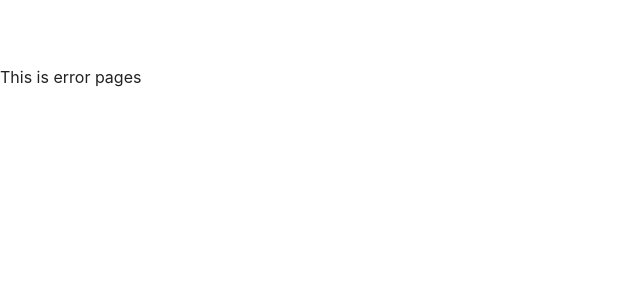
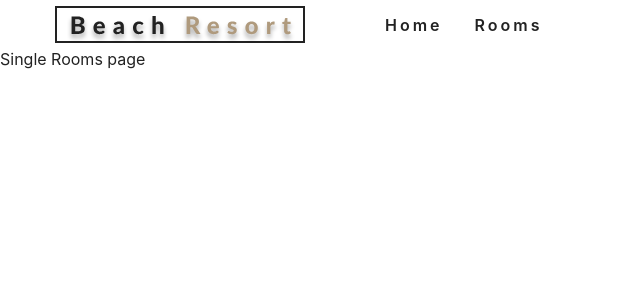
Before and after one commit to raju-ahammad/react-hotel-information-, a React (Create React App) app: page /rooms/1 in a window 1280 px wide. Shown: the top 300 px of the page, without its empty margins (0-640 px from the left). Built offline with nearby package versions, Linux system fonts and the light colour scheme.

Commit message:
create navbar

```diff
--- a/src/App.css
+++ b/src/App.css
@@ -6,7 +6,7 @@
 :root {
   --primaryColor: #af9a7d;
   --mainWhite: #fff;
-  --offWhite: #f7f7f7;
+  --offWhite: #f7f7f7c0;
   --mainBlack: #222;
   --mainGrey: #ececec;
   --darkGrey: #cfcfcf;
@@ -17,7 +17,7 @@
 }
 /* globals */
 body {
-  padding-top: 66px;
+  padding-top: 6px;
   color: var(--mainBlack);
   background: var(--mainWhite);
   font-family: Verdana, Geneva, Tahoma, sans-serif;
--- a/src/App.js
+++ b/src/App.js
@@ -5,14 +5,16 @@
 import Home from './Components/Layout/Home';
 import Rooms from './Components/Layout/Rooms';
 import SingleRoom from './Components/Layout/SingleRoom';
+import Navbar from './Components/Navbar/Navbar';
 
 function App() {
   return (
     <>
+    <Navbar/>
       <Switch>
         <Route exact path="/" component={Home} />
         <Route exact path="/rooms" component={Rooms} />
-        <Route exact path="/single:room" component={SingleRoom} />
+        <Route exact path="/rooms/:slug" component={SingleRoom} />
         <Route component={ Error } />
       </Switch>
     </>
--- /dev/null
+++ b/src/Components/Navbar/Navbar.jsx
@@ -0,0 +1,43 @@
+import React, { Component } from 'react'
+import { FaAlignRight } from "react-icons/fa"
+import { Link } from 'react-router-dom'
+import logo from "../../images/logo.svg"
+
+class Navbar extends Component {
+
+    state = {
+        isOpen: false
+    }
+
+    handleToggle = () => {
+        this.setState({
+            isOpen: !this.state.isOpen
+        })
+    }
+    render() {
+        return (
+            <nav className="navabr">
+                <div className="nav-center">
+                    <div className="nav-header">
+                        <Link to="/">
+                        <img src={ logo } alt=""/>
+                        </Link>
+                        <button type="button" onClick={this.handleToggle} className="nav-btn">
+                            <FaAlignRight className="nav-icon" />
+                        </button>
+                    </div>
+                    <ul className={this.state.isOpen ? "nav-links show-nav": "nav-links"} >
+                        <li>
+                            <Link to="/">Home</Link>
+                        </li>
+                        <li>
+                            <Link to="/rooms">Rooms</Link>
+                        </li>
+                    </ul>
+                </div>
+            </nav>
+        )
+    }
+}
+
+export default Navbar
```
